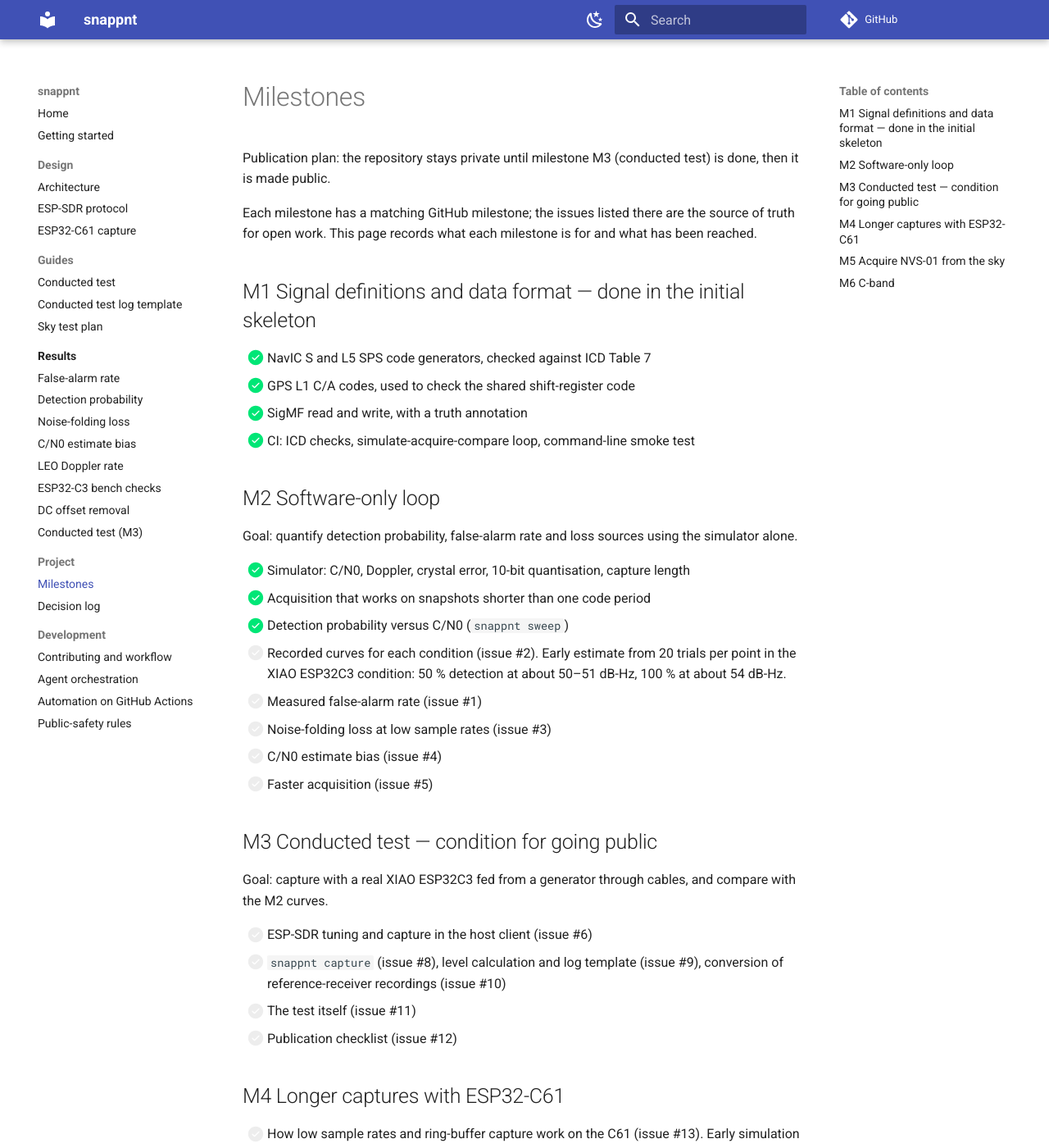
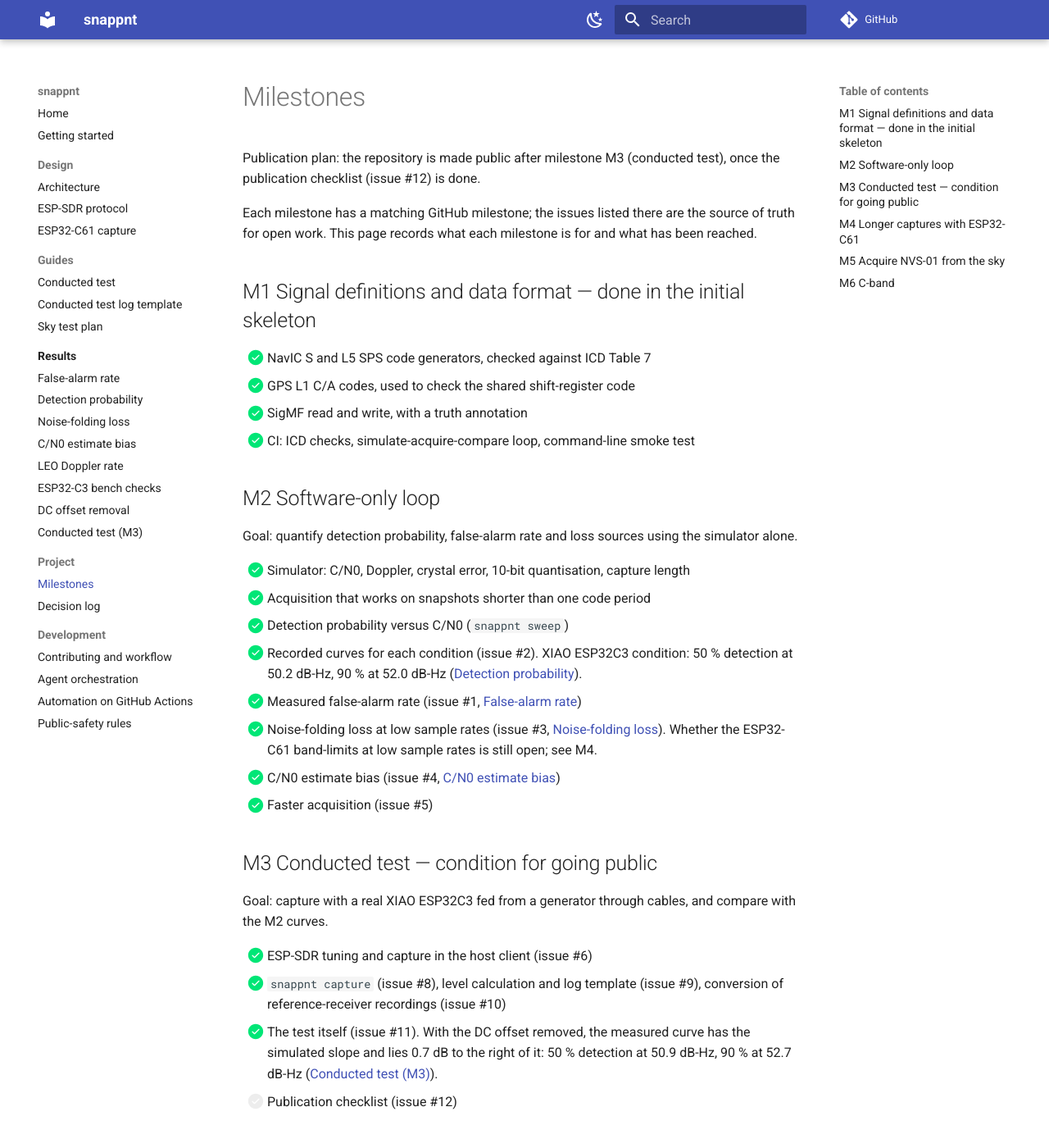
Before and after one commit to h-shiono/snappnt, an MkDocs documentation site: the page built from docs/project/milestones.md, in a window 1280 px wide and 1400 px high. Shown: the whole window at 82% size. Built offline with MkDocs 1.6.1 and Material for MkDocs 9.7.7, drawn with Linux system fonts in a browser that asks for light colours; comment, search, counter and statistics services are not loaded.

Commit message:
Prepare the README and records for publication (#69)
* Prepare the README and records for publication

Replace the private status in the README with the current state and show
the M2 and M3 results, how the project is developed, the C-band placeholder
with a public source, and the unmeasured bench emission (#57). Tick the M2
and M3 items in the milestones, state the unchecked values of the
B206mini-i description, correct the noise-figure note in the sky test plan,
and remove the two settled open questions from CLAUDE.md.

Part of #12.

Co-Authored-By: Claude Opus 5.5 <noreply@anthropic.com>
Signed-off-by: h-shiono <hato.gnss@gmail.com>

* Describe how the ESP32 noise figure would be measured without the link-budget command

snappnt link-budget takes the noise figure as an input, so it cannot give it.
State the relation solved for NF and that the captures must not contain
noise added in software.

Co-Authored-By: Claude Opus 5.5 <noreply@anthropic.com>
Signed-off-by: h-shiono <hato.gnss@gmail.com>

* Account for the bias of the C/N0 estimate in the noise-figure measurement

Co-Authored-By: Claude Opus 5.5 <noreply@anthropic.com>
Signed-off-by: h-shiono <hato.gnss@gmail.com>

---------

Signed-off-by: h-shiono <hato.gnss@gmail.com>
Co-authored-by: Claude Opus 5.5 <noreply@anthropic.com>

```diff
--- a/docs/project/milestones.md
+++ b/docs/project/milestones.md
@@ -1,7 +1,7 @@
 # Milestones
 
-Publication plan: the repository stays private until milestone M3 (conducted test) is done,
-then it is made public.
+Publication plan: the repository is made public after milestone M3 (conducted test), once the
+publication checklist (issue #12) is done.
 
 Each milestone has a matching GitHub milestone; the issues listed there are the source of
 truth for open work. This page records what each milestone is for and what has been reached.
@@ -21,23 +21,27 @@ alone.
 - [x] Simulator: C/N0, Doppler, crystal error, 10-bit quantisation, capture length
 - [x] Acquisition that works on snapshots shorter than one code period
 - [x] Detection probability versus C/N0 (`snappnt sweep`)
-- [ ] Recorded curves for each condition (issue #2). Early estimate from 20 trials per point
-      in the XIAO ESP32C3 condition: 50 % detection at about 50–51 dB-Hz, 100 % at about
-      54 dB-Hz.
-- [ ] Measured false-alarm rate (issue #1)
-- [ ] Noise-folding loss at low sample rates (issue #3)
-- [ ] C/N0 estimate bias (issue #4)
-- [ ] Faster acquisition (issue #5)
+- [x] Recorded curves for each condition (issue #2). XIAO ESP32C3 condition: 50 % detection
+      at 50.2 dB-Hz, 90 % at 52.0 dB-Hz ([Detection probability](../results/pd-curves.md)).
+- [x] Measured false-alarm rate (issue #1, [False-alarm rate](../results/false-alarm.md))
+- [x] Noise-folding loss at low sample rates (issue #3,
+      [Noise-folding loss](../results/aliasing-loss.md)). Whether the ESP32-C61 band-limits at
+      low sample rates is still open; see M4.
+- [x] C/N0 estimate bias (issue #4, [C/N0 estimate bias](../results/cn0-bias.md))
+- [x] Faster acquisition (issue #5)
 
 ## M3 Conducted test — condition for going public
 
 Goal: capture with a real XIAO ESP32C3 fed from a generator through cables, and compare with
 the M2 curves.
 
-- [ ] ESP-SDR tuning and capture in the host client (issue #6)
-- [ ] `snappnt capture` (issue #8), level calculation and log template (issue #9),
+- [x] ESP-SDR tuning and capture in the host client (issue #6)
+- [x] `snappnt capture` (issue #8), level calculation and log template (issue #9),
       conversion of reference-receiver recordings (issue #10)
-- [ ] The test itself (issue #11)
+- [x] The test itself (issue #11). With the DC offset removed, the measured curve has the
+      simulated slope and lies 0.7 dB to the right of it: 50 % detection at 50.9 dB-Hz, 90 % at
+      52.7 dB-Hz
+      ([Conducted test (M3)](../results/conducted-m3.md)).
 - [ ] Publication checklist (issue #12)
 
 ## M4 Longer captures with ESP32-C61
--- a/src/snappnt/frontend/devices/b206mini_i.yaml
+++ b/src/snappnt/frontend/devices/b206mini_i.yaml
@@ -1,7 +1,9 @@
 # USRP B206mini-i. Reference receiver on the splitter's second port during conducted tests.
+# The values below have not been checked against a datasheet. No code or test uses this file;
+# `snappnt info` only lists its name.
 name: b206mini_i
 kind: uhd
 role: reference_receiver
-tune_range_hz: [70000000, 6000000000]   # TODO: confirm from datasheet
+tune_range_hz: [70000000, 6000000000]   # not checked
 adc_bits: 12
-reference_input: "TODO: confirm"
+reference_input: "not checked"
```
Also changed, not shown: CLAUDE.md (+0 -2 lines), README.md (+89 -16 lines), docs/guides/conducted-test.md (+3 -0 lines), docs/guides/sky-test-plan.md (+19 -2 lines).
